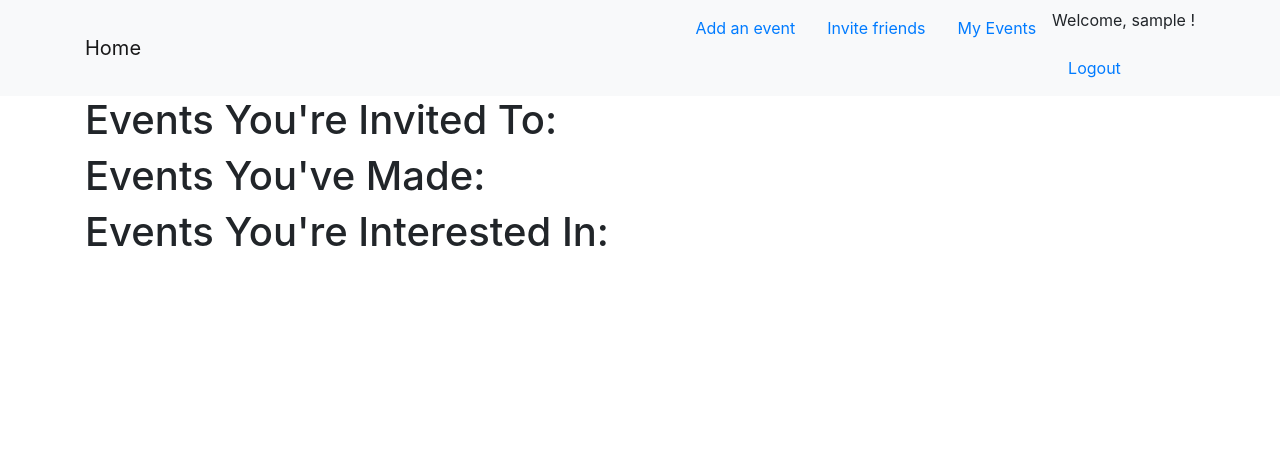
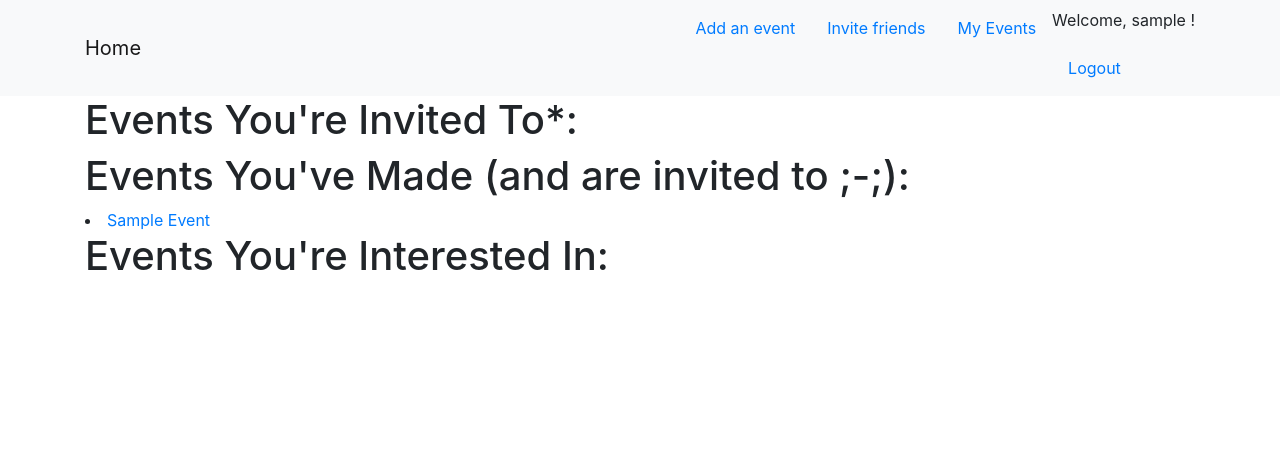
Before and after one commit to tm5ue/Meet-Up-Finder, a Django app: page /events/myEvents in a window 1280 px wide. Shown: the top 469 px of the page. Run offline with Django 3.2, Linux system fonts and the light colour scheme; a user stored in the database is signed in; tables that the repository leaves empty hold one stand-in row (values such as "Sample post"); some libraries are stand-ins or nearby versions.

Commit message:
finished invitation

```diff
--- a/events/forms.py
+++ b/events/forms.py
@@ -20,5 +20,5 @@ class EventForm(ModelForm):
 class inviteForm(ModelForm):
     class Meta:
         model = Event
-        fields = ['name', 'description', 'event_date','friends','users']
-    users = forms.ModelMultipleChoiceField(queryset=User.objects.all(),widget=forms.CheckboxSelectMultiple())
+        fields = ['name', 'description', 'event_date','invitees']
+    invitees = forms.ModelMultipleChoiceField(queryset=User.objects.all(),widget=forms.CheckboxSelectMultiple())
--- a/events/models.py
+++ b/events/models.py
@@ -18,8 +18,8 @@ class Event(models.Model):
     # TODO: tags (sports, music, etc)
     #location =
     #comments = []
-    friends = models.TextField(null=True)
-    users = models.ManyToManyField(User)
+    #friends = models.TextField(null=True)
+    invitees = models.ManyToManyField(User)
 
 
 
--- a/events/templates/events/myEvents.html
+++ b/events/templates/events/myEvents.html
@@ -6,9 +6,16 @@
 
 
 {% if user.is_authenticated %}
-    <h1>Events You're Invited To:</h1>
+    <h1>Events You're Invited To*:</h1>
+        {% for event in object_list%}
+            {% for u in event.invitees.all %}
+                {% ifequal u.invitees user %}
+        <li><a href="{% url 'events:detail' event.id %}">{{ event.name | title }}</a></li>
+            {% endifequal %}
+       {% endfor %}
+{% endfor %}
 
-    <h1>Events You've Made:</h1>
+<h1>Events You've Made (and are invited to ;-;):</h1>
         {% for event in object_list%}
           <li><a href="{% url 'events:detail' event.id %}">{{ event.name | title }}</a></li>
         {% endfor %}
--- a/events/views.py
+++ b/events/views.py
@@ -20,7 +20,7 @@ class Index(ListView):
         Get all Events to display on home page
         :return:
         '''
-        return Event.objects.filter(Q(friends= '')|Q(friends__isnull=True)) #public events
+        return Event.objects.filter(Q(invitees__isnull=True)) #public events
         #(~Q(friends="")|Q(friends=""))
 class AddEvent(TemplateView):
     template_name = 'events/add_event.html'
@@ -69,8 +69,8 @@ class inviteEvent(TemplateView):
             event.author = request.user
             event.pub_date = timezone.localtime()
             event.save()
-            for user in form.cleaned_data['users']:
-                event.users.add(user)
+            for user in form.cleaned_data['invitees']:
+                event.invitees.add(user)
         context = {'form': form}
         return render(request, self.template_name, context)
 #    def get_context_data(self, **kwargs):
@@ -92,7 +92,7 @@ class MyEventsView(generic.ListView):
     template_name = 'events/myEvents.html'
     def get_queryset(self):
         user = User.objects.get(email=self.request.user.email)
-        return Event.objects.filter(Q(author=user))
+        return Event.objects.filter(Q(author=user)|Q(invitees=user))
         #public and private events that you wrote
 class UserView(generic.ListView):
     model= User
```
Also changed, not shown: events/templates/events/details.html (+8 -7 lines), events/templates/events/invite.html (+4 -25 lines), events/migrations/0018_auto_20201005_2249.py (added), events/migrations/0019_auto_20201005_2300.py (added), events/migrations/0020_auto_20201005_2315.py (added), events/migrations/0021_auto_20201005_2319.py (added), events/migrations/0022_auto_20201005_2319.py (added), events/migrations/0023_auto_20201005_2324.py (added), events/migrations/0024_auto_20201005_2325.py (added), events/migrations/0025_auto_20201006_0005.py (added).
